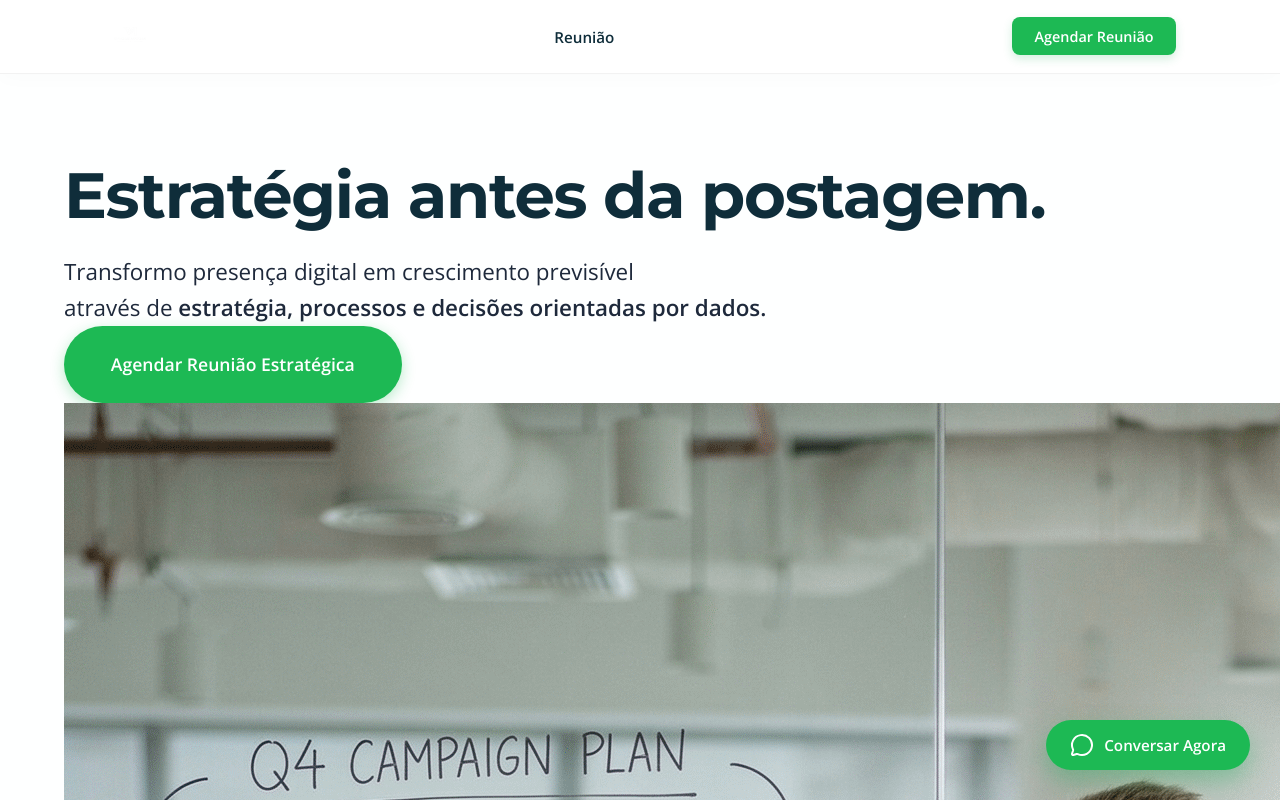
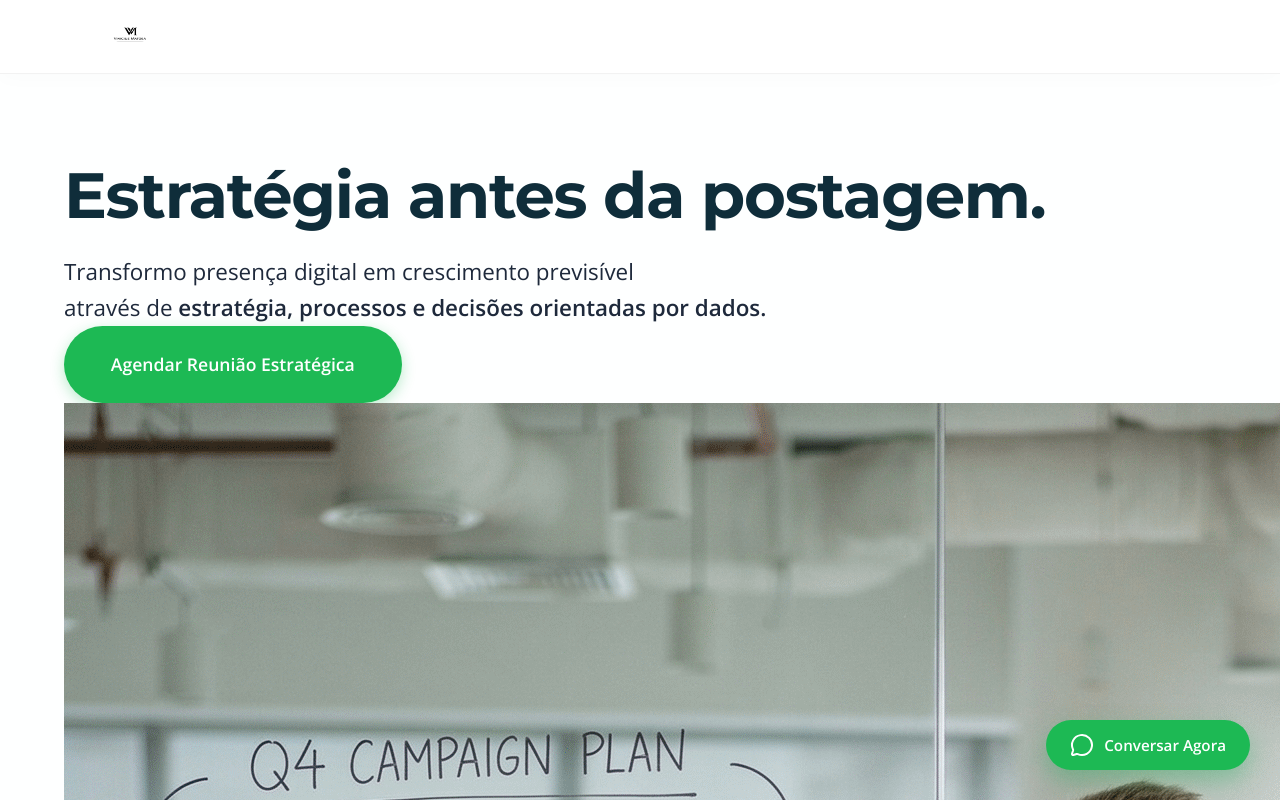
Before and after one commit to ViniciusMatoba/Vinicius-Matoba, a React (Vite) app: page / in a window 1280 px wide. Shown: the top 800 px of the page. Built offline with nearby package versions, Linux system fonts and the light colour scheme.

Commit message:
feat: refine meeting strategic page and nav logo visibility

```diff
--- a/src/App.jsx
+++ b/src/App.jsx
@@ -31,16 +31,8 @@ function PremiumNav() {
     <nav className="premium-nav-bar">
       <div className="nav-container">
         <Link to={logoLink} className="nav-brand">
-          <img src={logo} alt="Vinícius Matoba" className="nav-logo" />
+          <img src={logo} alt="Vinícius Matoba" className="nav-logo" style={{ opacity: 1, visibility: 'visible', filter: 'brightness(0)' }} />
         </Link>
-        <div className="nav-links">
-          <Link to="/reuniao-estrategica" className="nav-link">Reunião</Link>
-        </div>
-        <div className="nav-cta">
-          <Link to="/reuniao-estrategica" className="btn-vm-green-small">
-            Agendar Reunião
-          </Link>
-        </div>
       </div>
     </nav>
   );
@@ -194,18 +186,16 @@ function MeetingSection() {
   return (
     <section id="agendar" className="premium-section bg-navy text-white text-center">
       <div className="container-premium">
-        <h2 className="premium-section-title text-white">O primeiro passo é entender o seu cenário.</h2>
+        <h2 className="premium-section-title text-white">Diagnóstico Estratégico</h2>
         <p className="premium-section-text text-white opacity-80 max-width-800 margin-auto mt-3 mb-5">
-          Escolha um horário para conversarmos sobre a implementação estratégica no seu negócio.
+          A reunião estratégica é o primeiro passo para construirmos a base necessária para o seu diagnóstico de crescimento.
         </p>
         <a href="https://wa.me/5519984522494?text=Olá+Vinícius,+completei+o+diagnóstico+e+quero+agendar+minha+conversa+estratégica" target="_blank" rel="noopener noreferrer" className="btn-vm-green-large">
-          Solicitar Reunião Estratégica
+          Agendar Reunião Estratégica
         </a>
-        <div className="info-text-mini text-white opacity-70 mt-4">
+        <div className="info-text-mini text-white opacity-90 mt-5" style={{ display: 'flex', flexDirection: 'column', gap: '0.5rem' }}>
           <span>Duração: 45 minutos</span>
-          <span className="separator text-green">•</span>
           <span>Formato: Online</span>
-          <span className="separator text-green">•</span>
           <span>Custo: Gratuito</span>
         </div>
       </div>
```
